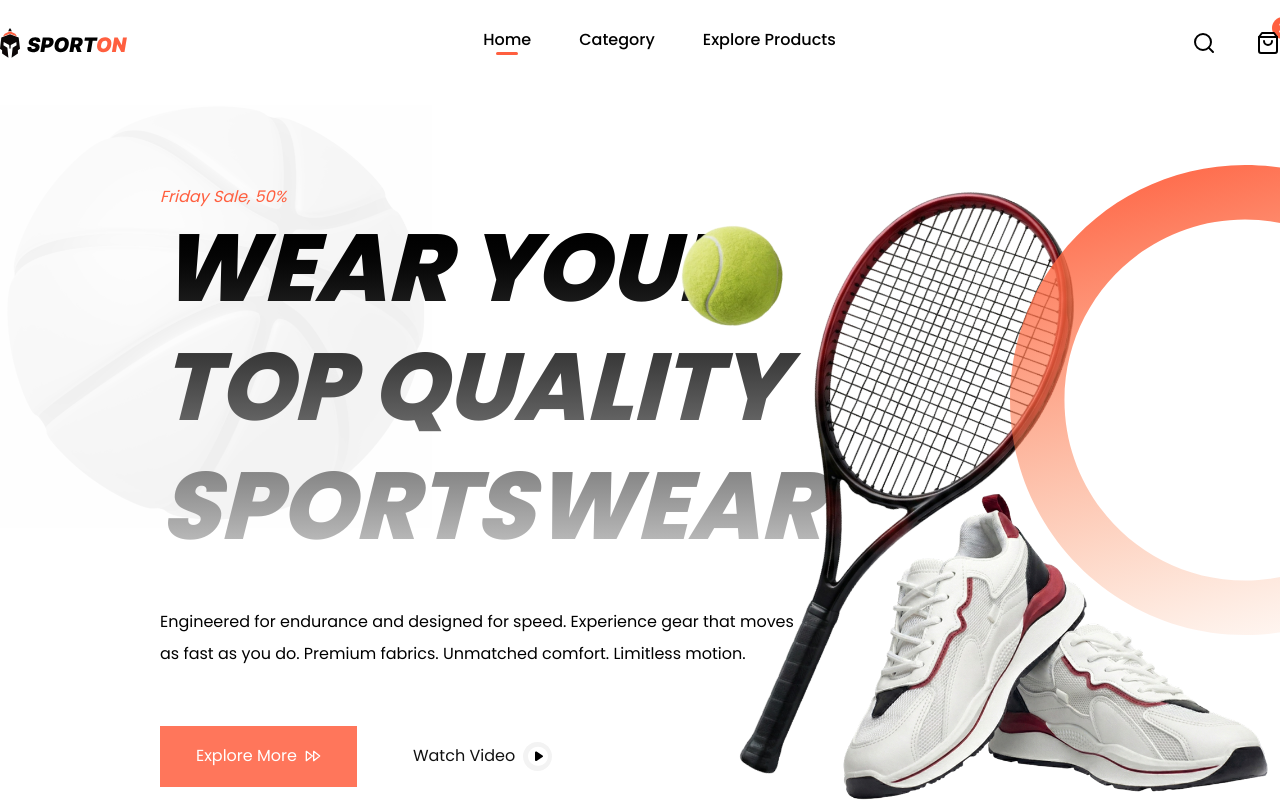
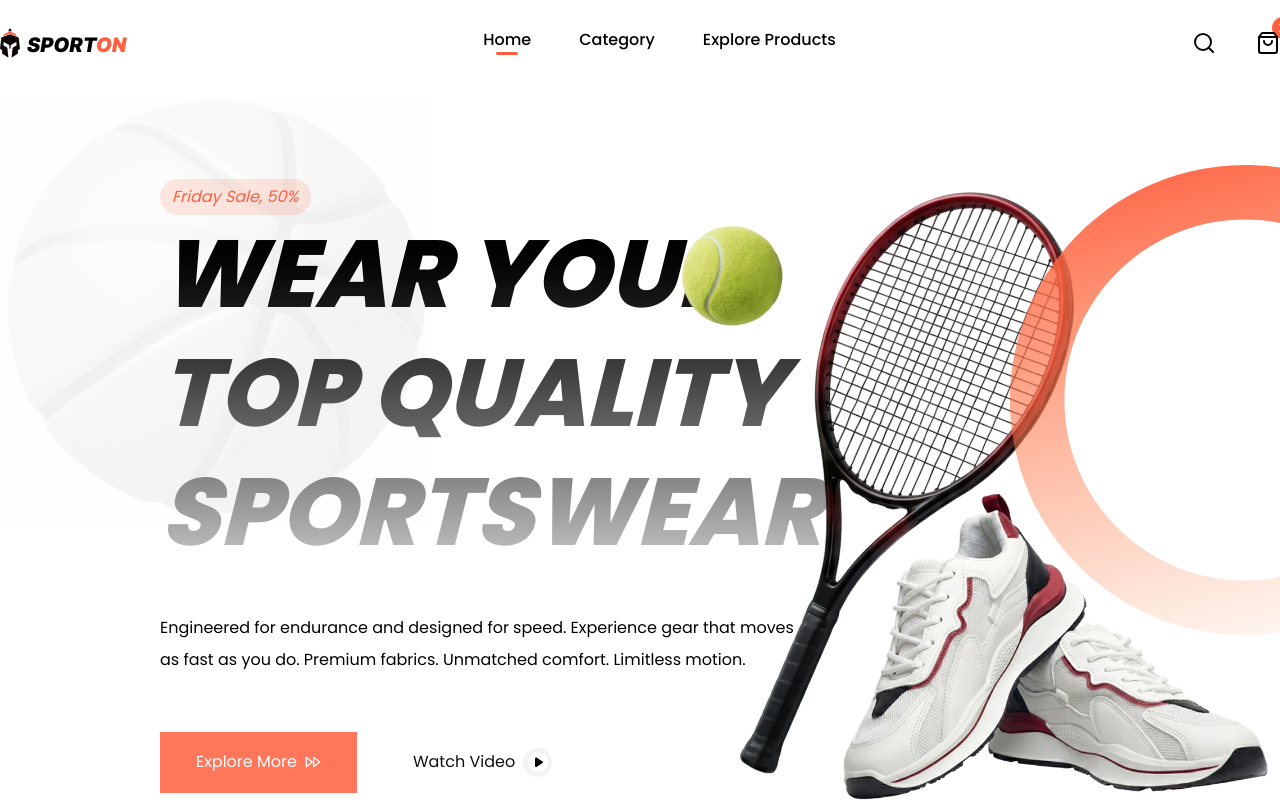
Before and after one commit to kucing-malam/sporton-fe, a Next.js app: page / in a window 1280 px wide. Shown: the top 801 px of the page. Built offline with nearby package versions, Linux system fonts and the light colour scheme.

Commit message:
refactor: give better style

```diff
--- a/app/(landing)/components/home/hero.tsx
+++ b/app/(landing)/components/home/hero.tsx
@@ -13,7 +13,7 @@ const HeroSection = () => {
           alt="Basketball icon"
         />
         <div className="relative ml-40 w-full">
-          <div className="text-primary italic">Friday Sale, 50%</div>
+          <div className="text-primary italic bg-primary/15 w-fit py-1.5 px-3 rounded-full">Friday Sale, 50%</div>
           <h1 className="font-extrabold text-[95px] italic leading-tight bg-gradient-to-b from-black to-[#CBCBCB] bg-clip-text text-transparent">WEAR YOUR <br /> TOP QUALITY <br /> SPORTSWEAR</h1>
           <p className="w-1/2 mt-10 leading-loose">
             Engineered for endurance and designed for speed. Experience gear
```
